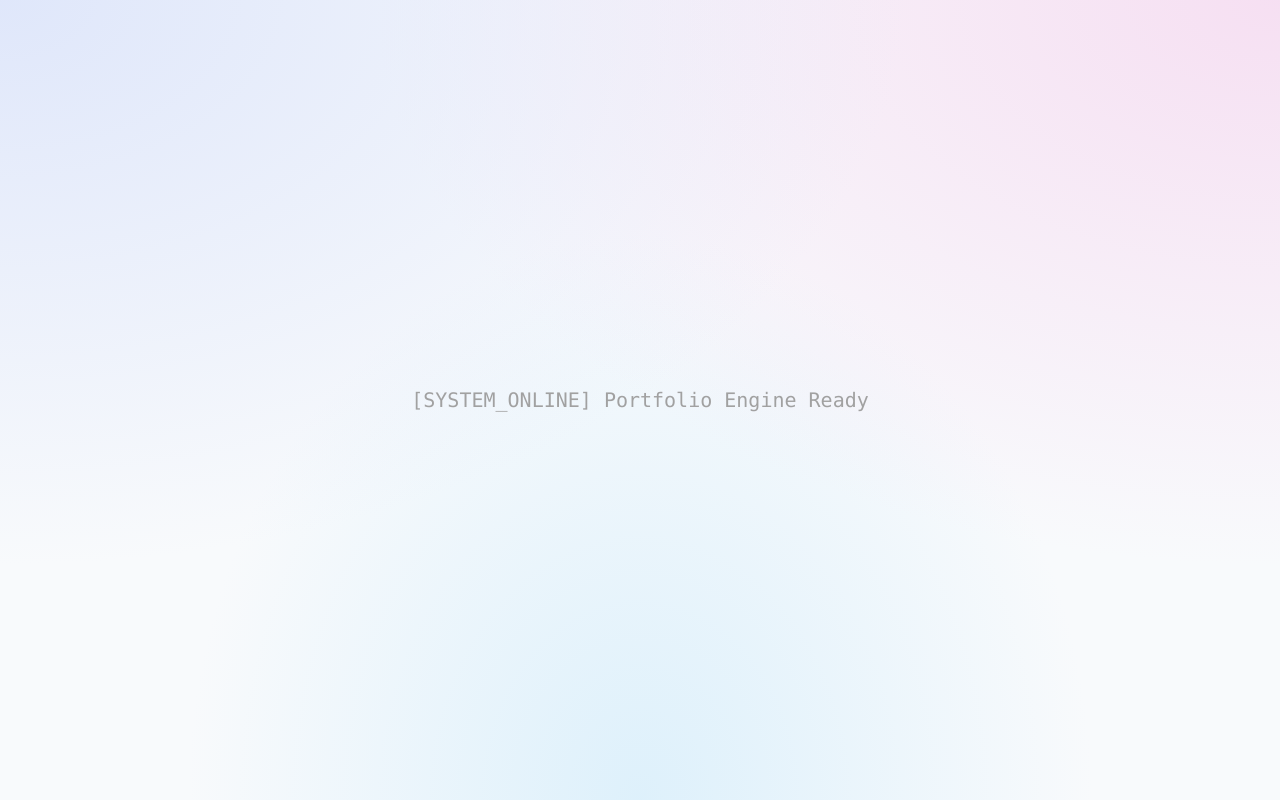
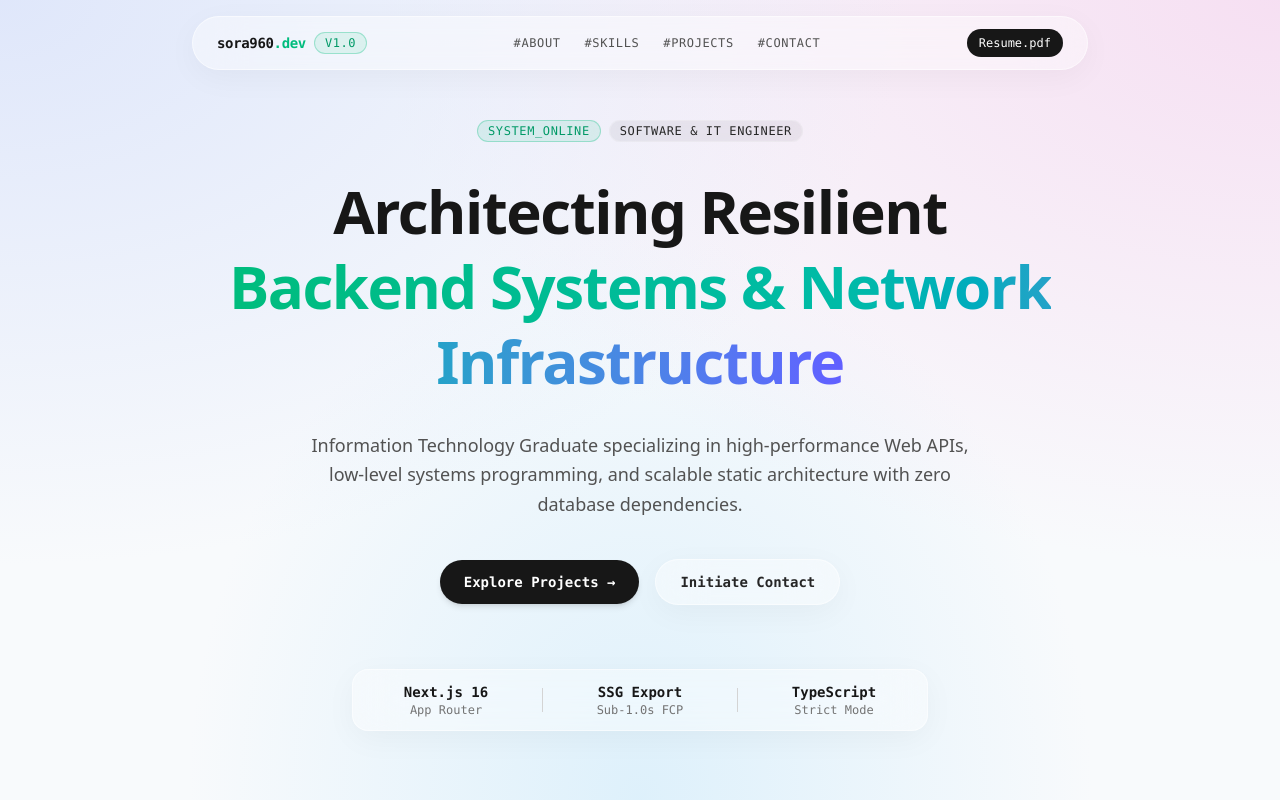
Before and after one commit to sora960/portfolio-ultimate, a Next.js app: page / in a window 1280 px wide. Built offline with nearby package versions, Linux system fonts and the light colour scheme.

Commit message:
feat: assemble glassmorphic Header and Hero section (#5)

```diff
--- a/src/app/page.tsx
+++ b/src/app/page.tsx
@@ -1,9 +1,13 @@
+import { Header } from "@/components/Header";
+import { Hero } from "@/components/Hero";
+
 export default function Home() {
   return (
-    <main className="min-h-screen flex items-center justify-center">
-      <h1 className="text-xl font-mono text-neutral-400">
-        [SYSTEM_ONLINE] Portfolio Engine Ready
-      </h1>
-    </main>
+    <div className="relative min-h-screen">
+      <Header />
+      <main className="container mx-auto">
+        <Hero />
+      </main>
+    </div>
   );
 }
--- /dev/null
+++ b/src/components/Header.tsx
@@ -0,0 +1,44 @@
+import React from "react";
+import { Badge } from "./Badge";
+
+export const Header: React.FC = () => {
+  return (
+    <header className="fixed top-4 inset-x-0 z-50 flex justify-center px-4">
+      <nav className="glass-card flex items-center justify-between gap-6 px-6 py-3 rounded-full max-w-4xl w-full border border-white/40 dark:border-white/10 shadow-lg">
+        {/* Brand / Monogram */}
+        <a href="#hero" className="flex items-center gap-2 group">
+          <span className="font-mono text-sm font-bold tracking-tight text-neutral-900 dark:text-neutral-100 group-hover:text-emerald-500 transition-colors">
+            sora960<span className="text-emerald-500">.dev</span>
+          </span>
+          <Badge label="v1.0" variant="active" className="hidden sm:inline-flex" />
+        </a>
+
+        {/* Navigation Links */}
+        <div className="flex items-center gap-4 md:gap-6 text-xs font-mono tracking-wider uppercase text-neutral-600 dark:text-neutral-400">
+          <a href="#about" className="hover:text-neutral-900 dark:hover:text-neutral-100 transition-colors">
+            #about
+          </a>
+          <a href="#skills" className="hover:text-neutral-900 dark:hover:text-neutral-100 transition-colors">
+            #skills
+          </a>
+          <a href="#projects" className="hover:text-neutral-900 dark:hover:text-neutral-100 transition-colors">
+            #projects
+          </a>
+          <a href="#contact" className="hover:text-neutral-900 dark:hover:text-neutral-100 transition-colors">
+            #contact
+          </a>
+        </div>
+
+        {/* Resume Action */}
+        <a
+          href="/resume.pdf"
+          target="_blank"
+          rel="noopener noreferrer"
+          className="hidden sm:inline-flex items-center px-3 py-1.5 rounded-full text-xs font-mono font-medium text-white bg-neutral-900 dark:bg-neutral-100 dark:text-neutral-900 hover:opacity-90 transition-opacity"
+        >
+          Resume.pdf
+        </a>
+      </nav>
+    </header>
+  );
+};
--- /dev/null
+++ b/src/components/Hero.tsx
@@ -0,0 +1,66 @@
+import React from "react";
+import { Badge } from "./Badge";
+import { Card } from "./Card";
+
+export const Hero: React.FC = () => {
+  return (
+    <section id="hero" className="min-h-screen flex items-center justify-center pt-24 pb-12 px-4">
+      <div className="max-w-4xl w-full text-center space-y-8">
+        {/* Status Badge */}
+        <div className="inline-flex items-center gap-2">
+          <Badge label="SYSTEM_ONLINE" variant="active" />
+          <Badge label="Software & IT Engineer" variant="default" />
+        </div>
+
+        {/* Headline */}
+        <h1 className="text-4xl sm:text-6xl font-bold tracking-tight text-neutral-900 dark:text-neutral-50 leading-tight">
+          Architecting Resilient <br className="hidden sm:inline" />
+          <span className="bg-gradient-to-r from-emerald-500 via-teal-500 to-indigo-500 bg-clip-text text-transparent">
+            Backend Systems & Network Infrastructure
+          </span>
+        </h1>
+
+        {/* Value Proposition */}
+        <p className="max-w-2xl mx-auto text-base sm:text-lg text-neutral-600 dark:text-neutral-300 font-sans leading-relaxed">
+          Information Technology Graduate specializing in high-performance Web APIs, low-level systems programming, and scalable static architecture with zero database dependencies.
+        </p>
+
+        {/* CTA Buttons */}
+        <div className="flex flex-wrap items-center justify-center gap-4 pt-2">
+          <a
+            href="#projects"
+            className="px-6 py-3 rounded-full text-sm font-mono font-semibold text-white bg-neutral-900 dark:bg-neutral-100 dark:text-neutral-900 hover:opacity-90 transition-opacity shadow-md"
+          >
+            Explore Projects →
+          </a>
+          <a
+            href="#contact"
+            className="glass-card px-6 py-3 rounded-full text-sm font-mono font-semibold text-neutral-800 dark:text-neutral-200 hover:bg-white/60 dark:hover:bg-white/10 transition-colors"
+          >
+            Initiate Contact
+          </a>
+        </div>
+
+        {/* Architectural Highlights Pill */}
+        <div className="pt-8">
+          <Card className="max-w-xl mx-auto flex items-center justify-around text-xs font-mono text-neutral-500 dark:text-neutral-400 py-3">
+            <div>
+              <span className="block text-sm font-bold text-neutral-900 dark:text-neutral-100">Next.js 16</span>
+              App Router
+            </div>
+            <div className="h-6 w-px bg-neutral-300 dark:bg-neutral-700" />
+            <div>
+              <span className="block text-sm font-bold text-neutral-900 dark:text-neutral-100">SSG Export</span>
+              Sub-1.0s FCP
+            </div>
+            <div className="h-6 w-px bg-neutral-300 dark:bg-neutral-700" />
+            <div>
+              <span className="block text-sm font-bold text-neutral-900 dark:text-neutral-100">TypeScript</span>
+              Strict Mode
+            </div>
+          </Card>
+        </div>
+      </div>
+    </section>
+  );
+};
```
